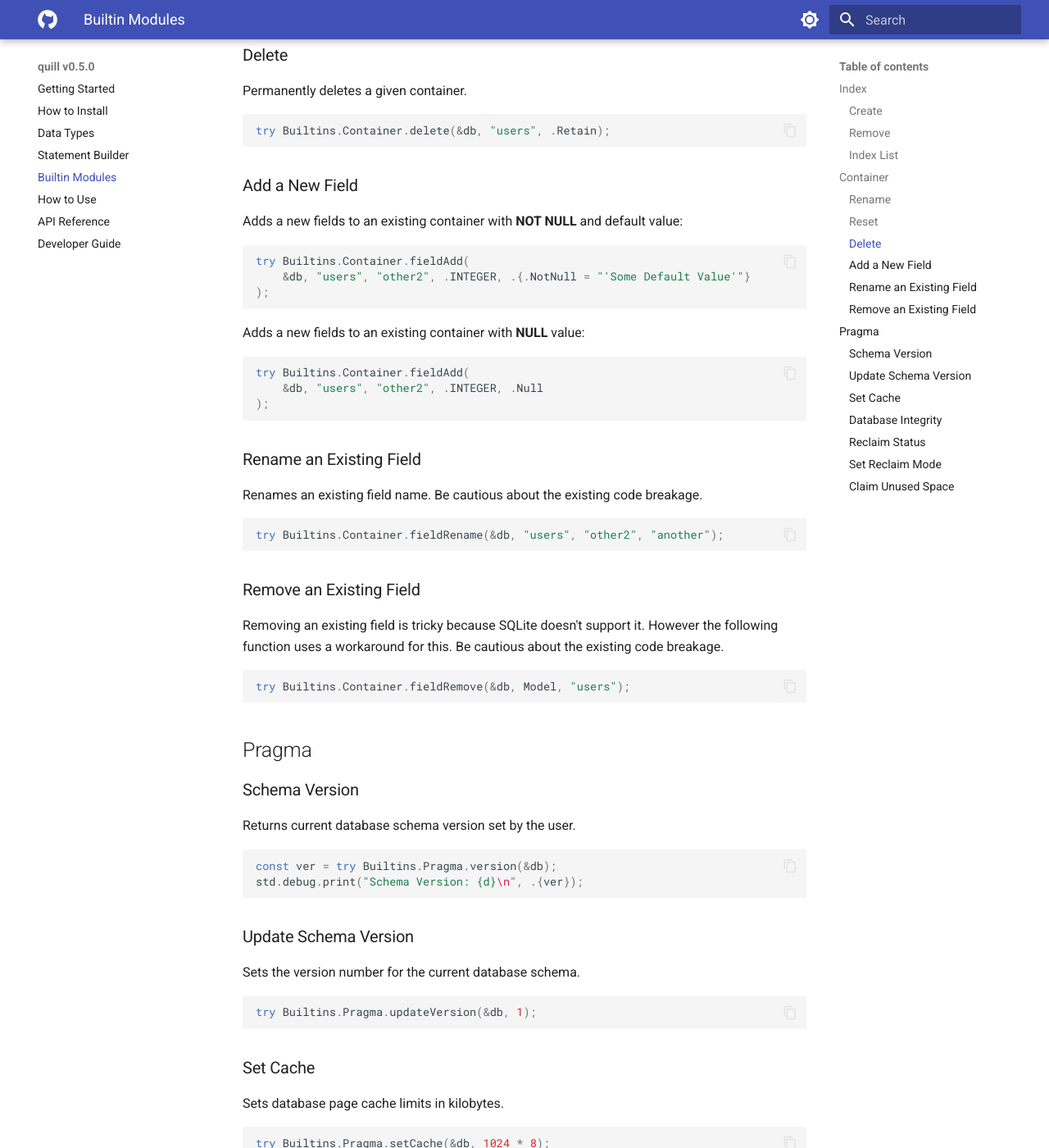
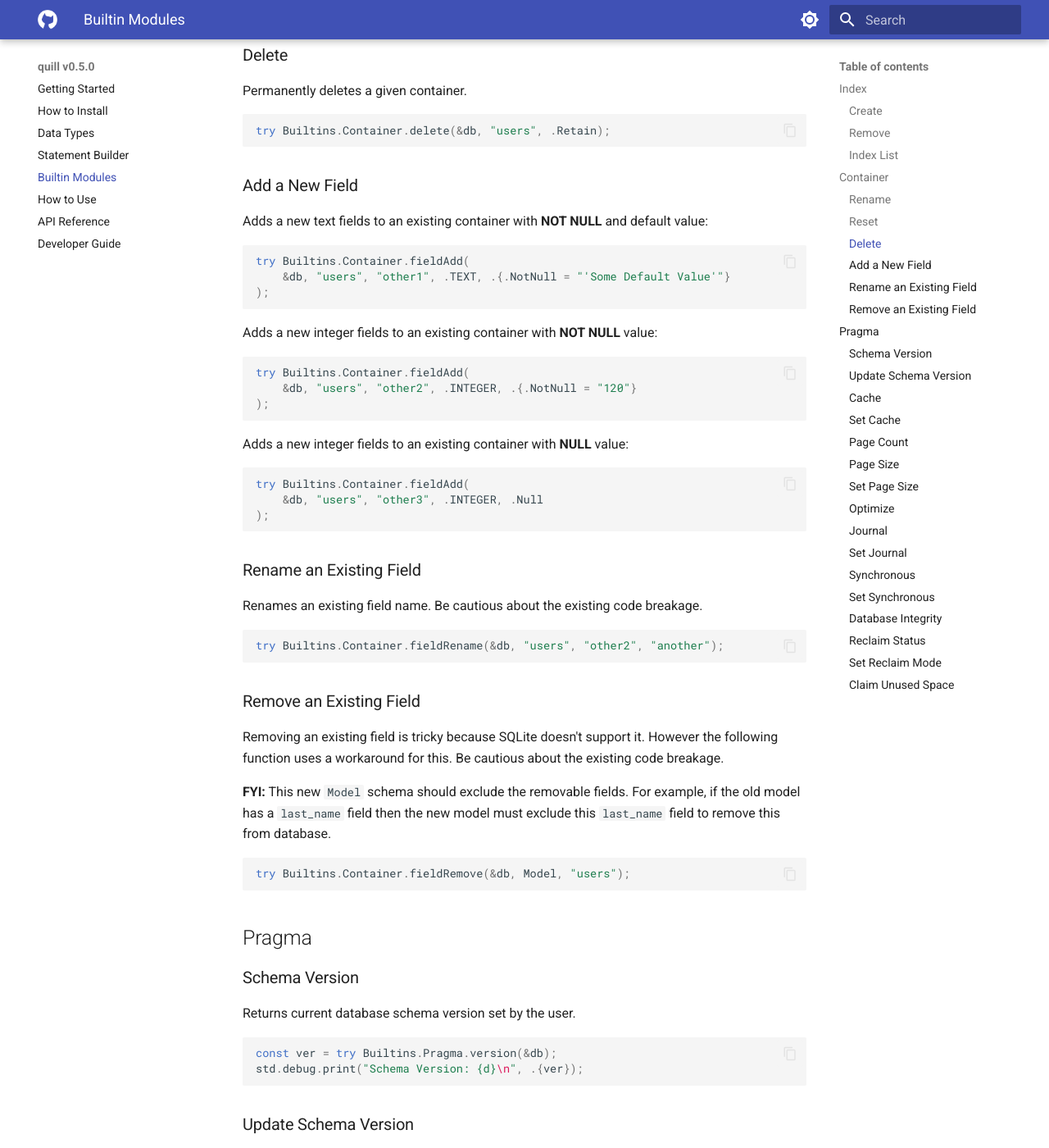
Before and after one commit to bitlaab-bolt/quill, an MkDocs documentation site: the page built from docs/builtins.md, in a window 1280 px wide and 1400 px high, scrolled down 1310 px. Shown: the whole window at 82% size. Built offline with MkDocs 1.6.1 and Material for MkDocs 9.7.7, drawn with Linux system fonts in a browser that asks for light colours; some of the changed text lies outside the part shown.

Commit message:
doc update

````diff
--- a/docs/builtins.md
+++ b/docs/builtins.md
@@ -69,19 +69,27 @@ try Builtins.Container.delete(&db, "users", .Retain);
 
 ### Add a New Field
 
-Adds a new fields to an existing container with **NOT NULL** and default value:
+Adds a new text fields to an existing container with **NOT NULL** and default value:
 
 ```zig
 try Builtins.Container.fieldAdd(
-    &db, "users", "other2", .INTEGER, .{.NotNull = "'Some Default Value'"}
+    &db, "users", "other1", .TEXT, .{.NotNull = "'Some Default Value'"}
 );
 ```
 
-Adds a new fields to an existing container with **NULL** value:
+Adds a new integer fields to an existing container with **NOT NULL** value:
 
 ```zig
 try Builtins.Container.fieldAdd(
-    &db, "users", "other2", .INTEGER, .Null
+    &db, "users", "other2", .INTEGER, .{.NotNull = "120"}
+);
+```
+
+Adds a new integer fields to an existing container with **NULL** value:
+
+```zig
+try Builtins.Container.fieldAdd(
+    &db, "users", "other3", .INTEGER, .Null
 );
 ```
 
@@ -96,6 +104,8 @@ try Builtins.Container.fieldRename(&db, "users", "other2", "another");
 ### Remove an Existing Field
 
 Removing an existing field is tricky because SQLite doesn't support it. However the following function uses a workaround for this. Be cautious about the existing code breakage.
+
+**FYI:** This new `Model` schema should exclude the removable fields. For example, if the old model has a `last_name` field then the new model must exclude this `last_name` field to remove this from database.
 
 ```zig
 try Builtins.Container.fieldRemove(&db, Model, "users");
@@ -120,12 +130,84 @@ Sets the version number for the current database schema.
 try Builtins.Pragma.updateVersion(&db, 1);
 ```
 
+### Cache
+
+Returns database page cache.
+
+```zig
+try Builtins.Pragma.cache(&db);
+```
+
 ### Set Cache
 
 Sets database page cache limits in kilobytes.
 
 ```zig
 try Builtins.Pragma.setCache(&db, 1024 * 8);
+```
+
+### Page Count
+
+Return total number of pages.
+
+```zig
+try Builtins.Pragma.pageCount(&db);
+```
+
+### Page Size
+
+Returns page size in bytes.
+
+```zig
+try Builtins.Pragma.pageSize(&db);
+```
+
+### Set Page Size
+
+Sets page size in bytes. Size must be the power of 2 (e.g., `4096`, `8192`, etc.).
+
+```zig
+try Builtins.Pragma.setPageSize(&db, 1024 * 8);
+```
+
+### Optimize
+
+Optimizes the database.
+
+```zig
+try Builtins.Pragma.optimize(&db);
+```
+
+### Journal
+
+Returns current journal mode.
+
+```zig
+try Builtins.Pragma.journal(&db);
+```
+
+### Set Journal
+
+Sets new journal mode.
+
+```zig
+try Builtins.Pragma.setJournal(&db, .WAL);
+```
+
+### Synchronous
+
+Returns current synchronous mode.
+
+```zig
+try Builtins.Pragma.synchronous(&db);
+```
+
+### Set Synchronous
+
+Sets new synchronous mode.
+
+```zig
+try Builtins.Pragma.setSynchronous(&db, .NORMAL);
 ```
 
 ### Database Integrity
````
Also changed, not shown: other parts of docs/builtins.md (+1 -1 lines), docs/usage.md (+1 -1 lines), 2 other files.
